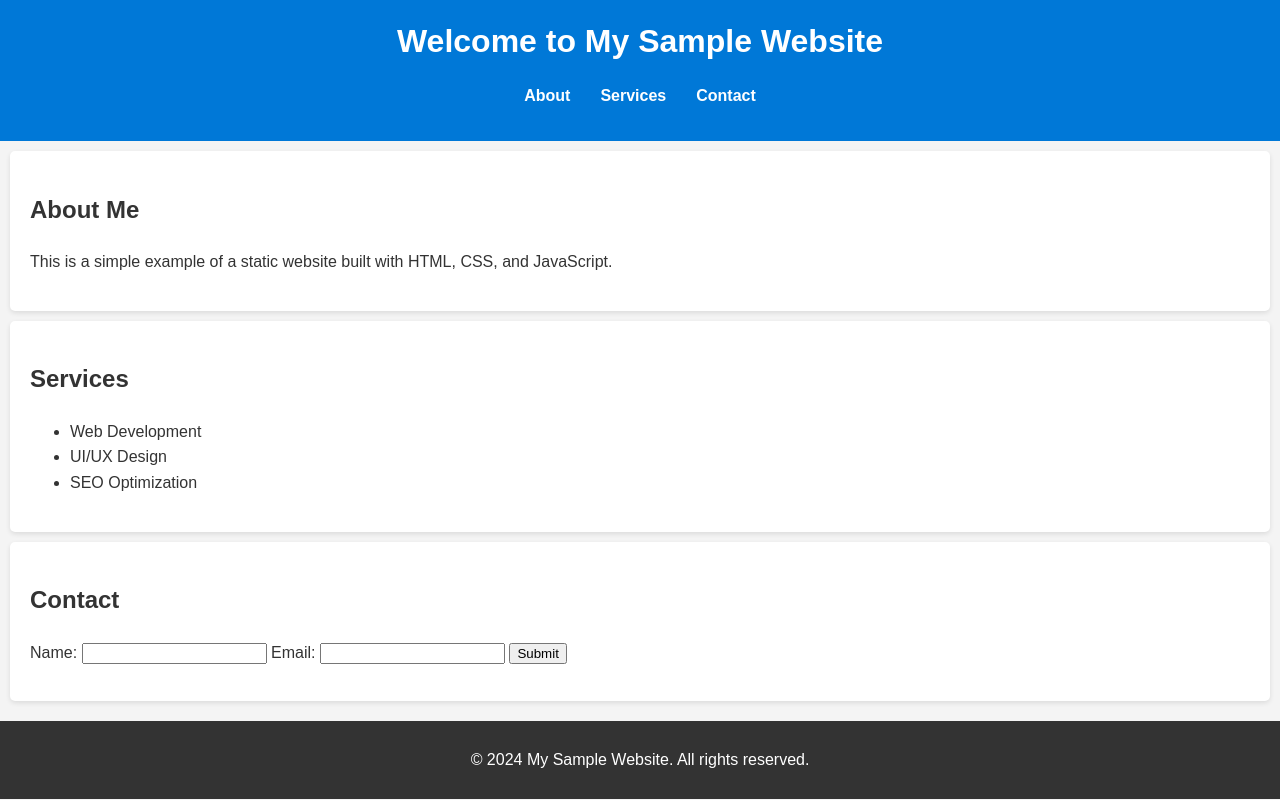
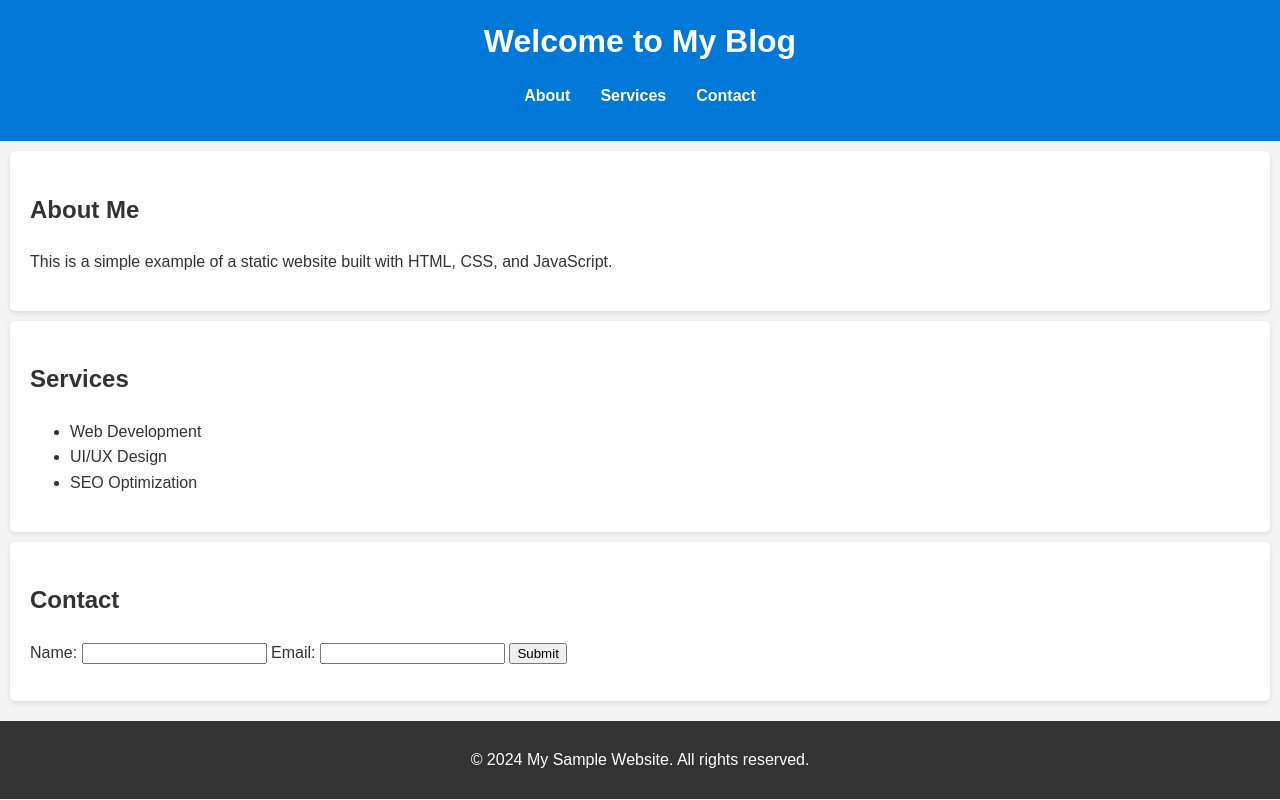
Before and after one commit to okhellow/mysite, a plain HTML site: page index.html in a window 1280 px wide. Drawn offline with Linux system fonts and the light colour scheme; files that its build step writes are made by us from their sources; files whose address does not match are found by name.

Commit message:
Update index.html

```diff
--- a/index.html
+++ b/index.html
@@ -3,12 +3,12 @@
 <head>
     <meta charset="UTF-8">
     <meta name="viewport" content="width=device-width, initial-scale=1.0">
-    <title>My Sample Website</title>
+    <title>Amie's Blog</title>
     <link rel="stylesheet" href="styles/style.css">
 </head>
 <body>
     <header>
-        <h1>Welcome to My Sample Website</h1>
+        <h1>Welcome to My Blog</h1>
         <nav>
             <ul>
                 <li><a href="#about">About</a></li>
```
